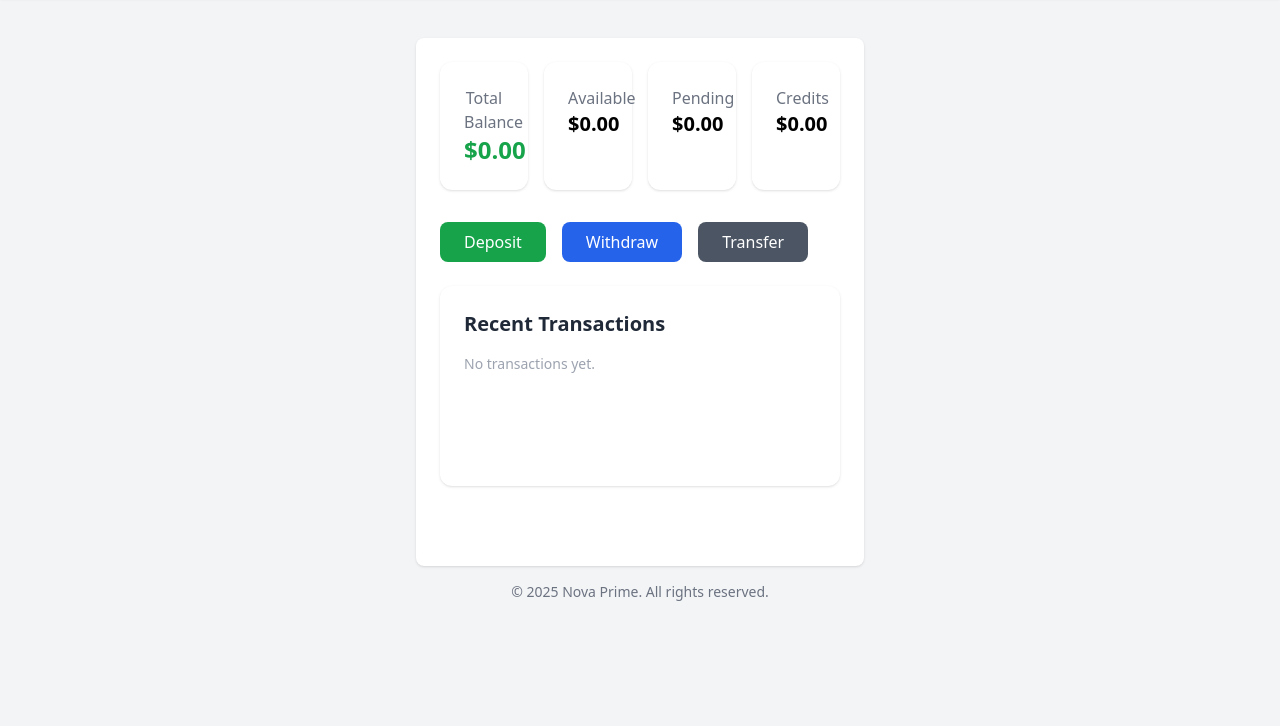
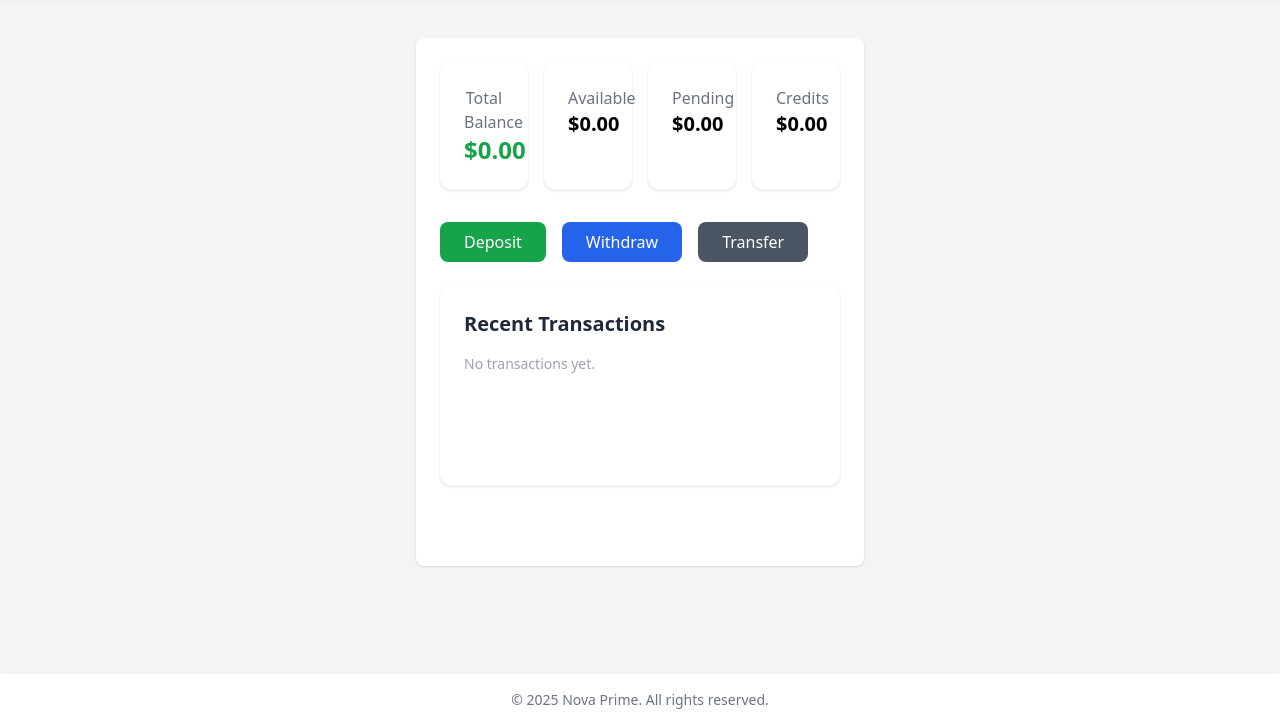
Before and after one commit to CashWayAppRegulatedCentralBankOfAmerica/loin, a plain HTML site: page account.html in a window 1280 px wide. Shown: the part 74-800 px from the top of the page. Drawn offline with nearby package versions, Linux system fonts and the light colour scheme.

Commit message:
Update account.html

```diff
--- a/account.html
+++ b/account.html
@@ -54,7 +54,7 @@
     </section>
   </main>
 
-  <footer class="text-center py-4 text-gray-500 text-sm bg-transparent">
+<footer class="fixed bottom-0 left-0 w-full bg-white text-center py-4 text-gray-500 text-sm z-50 shadow">
     © 2025 Nova Prime. All rights reserved.
   </footer>
 
```
